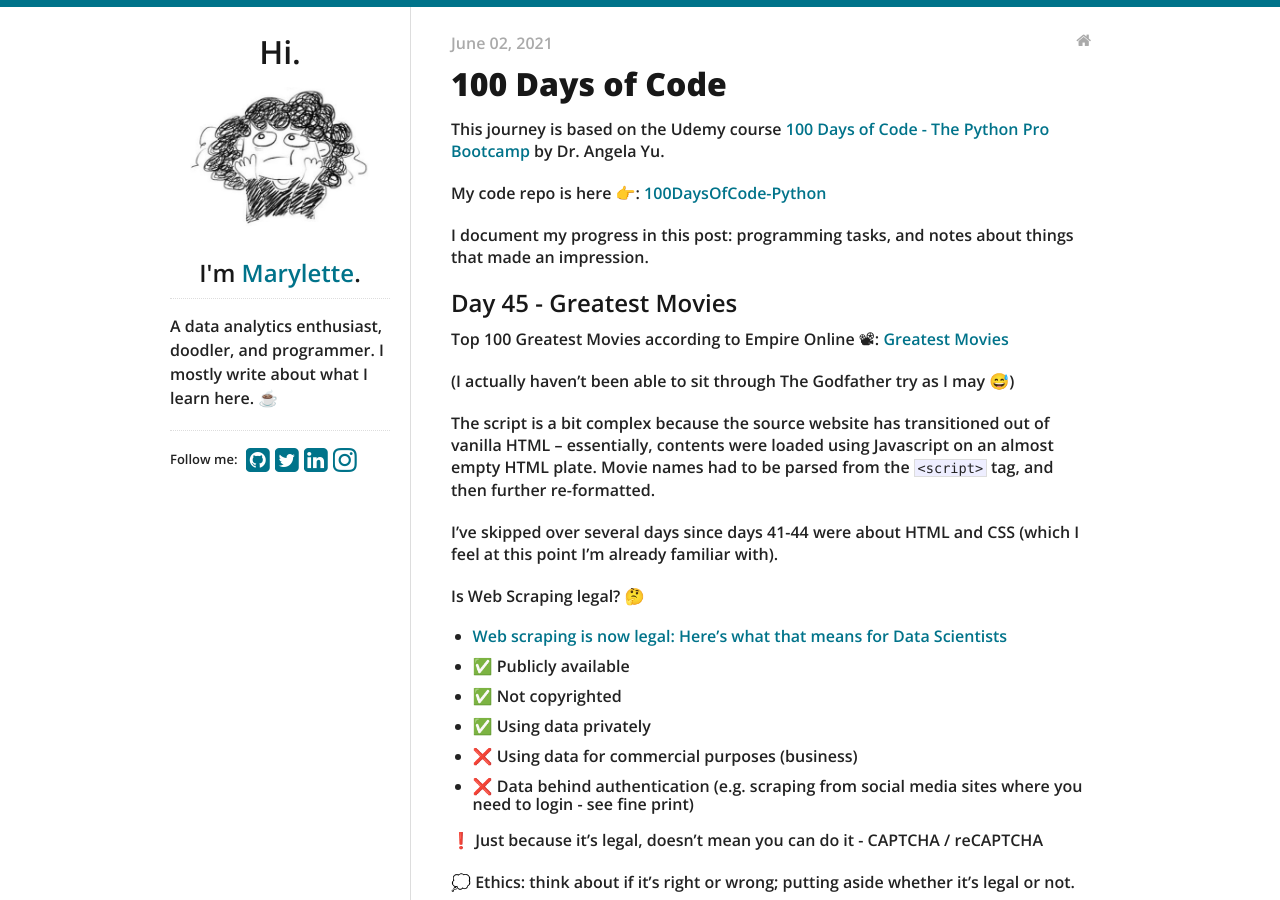
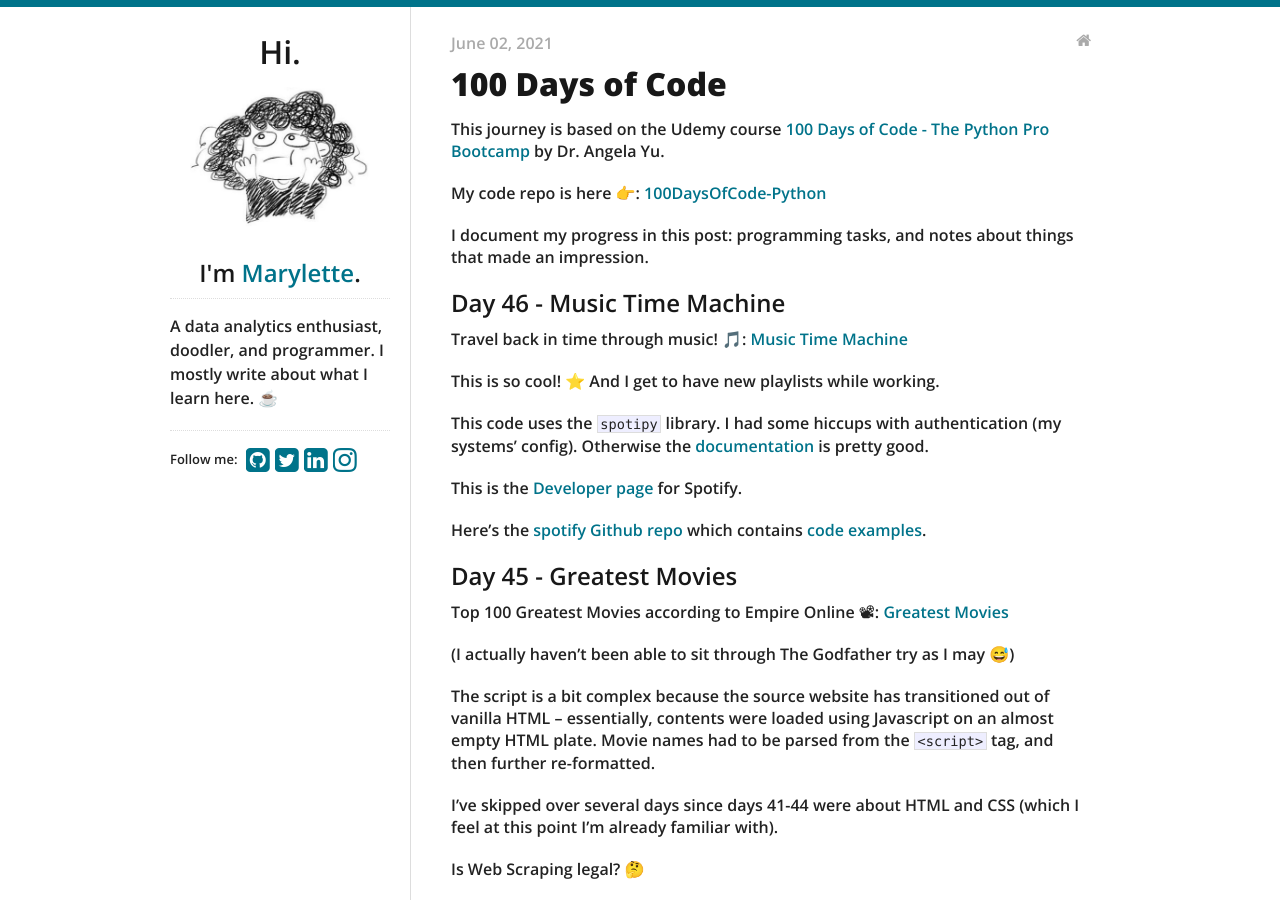
Before and after one commit to maryletteroa/maryletteroa.github.io, a Jekyll site: the page built from _posts/2021-06-02-hundred-days-of-python.md, in a window 1280 px wide and 900 px high. Built offline with Jekyll 4.4.1, drawn with Linux system fonts in a browser that asks for light colours.

Commit message:
update post with day 46 - music time machine

```diff
--- a/_posts/2021-06-02-hundred-days-of-python.md
+++ b/_posts/2021-06-02-hundred-days-of-python.md
@@ -12,6 +12,19 @@
 My code repo is here 👉: [100DaysOfCode-Python](https://github.com/maryletteroa/100DaysOfCode-Python)
 
 I document my progress in this post: programming tasks, and notes about things that made an impression.
+
+## Day 46 - Music Time Machine
+
+Travel back in time through music! 🎵: [Music Time Machine](https://replit.com/@maryletteroa/music-time-machine)
+
+This is so cool! ⭐ And I get to have new playlists while working.
+
+This code uses the `spotipy` library. I had some hiccups with authentication (my systems' config). Otherwise the [documentation](https://spotipy.readthedocs.io) is pretty good.
+
+This is the [Developer page](https://developer.spotify.com) for Spotify.
+
+Here's the [spotify Github repo](https://github.com/plamere/spotipy) which contains [code examples](https://github.com/plamere/spotipy/tree/master/examples).
+
 
 ## Day 45 - Greatest Movies
 
```
